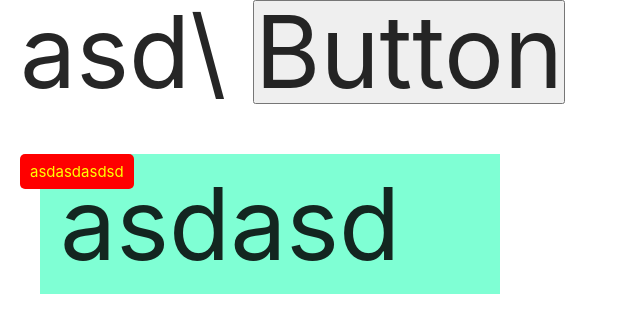
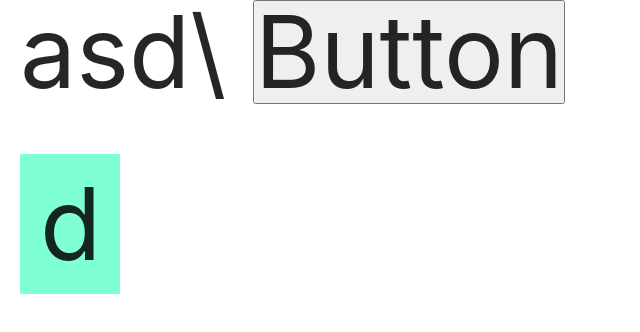
Before and after one commit to lzt-T/carpediemUi, a Vue app: page / in a window 1280 px wide. Shown: the top 332 px of the page, without its empty margins (0-640 px from the left). Built offline with nearby package versions, Linux system fonts and the light colour scheme.

Commit message:
feat: tooltip组件完成

```diff
--- a/examples/App.vue
+++ b/examples/App.vue
@@ -3,13 +3,8 @@
     asd\
     <button @click="onSizeChange">Button</button>
     <div class="suu">
-      <cd-tooltip
-        backgroundColor="red"
-        color="yellow"
-        content="asdasdasdsd"
-        direction="top"
-      >
-        <div class="ppp">asdasd</div></cd-tooltip
+      <cd-tooltip content="sdaytyytytytytytt" direction="left">
+        <div class="ppp">d</div></cd-tooltip
       >
     </div>
   </div>
@@ -68,10 +63,10 @@ export default {
 .suu {
   margin-top: 50px;
   height: 600px;
-  width: 500px;
+  width: 100px;
 }
 .ppp {
-  margin: 20px;
+  /* margin: 20px; */
   background-color: aquamarine;
   padding: 20px;
 }
--- a/packages/tooltip/src/tooltip.vue
+++ b/packages/tooltip/src/tooltip.vue
@@ -1,7 +1,28 @@
 <template>
-  <div class="cd-tooltip-frame">
-    <div :class="{ 'cd-tooltip': true }" ref="tooltip">
-      <div :class="{ 'cd-tooltip-icon': true }"></div>
+  <div
+    class="cd-tooltip-frame"
+    @mouseenter="onMouseenter"
+    @mouseleave="onMouseleave"
+  >
+    <div
+      :class="{
+        'cd-tooltip': true,
+        'cd-tooltip-top': direction == 'top' && isHover,
+        'cd-tooltip-bottom': direction == 'bottom' && isHover,
+        'cd-tooltip-left': direction == 'left' && isHover,
+        'cd-tooltip-right': direction == 'right' && isHover,
+      }"
+      ref="tooltip"
+    >
+      <div
+        :class="{
+          'cd-tooltip-icon': true,
+          'cd-tooltip-icon-top': direction == 'top' && isHover,
+          'cd-tooltip-icon-bottom': direction == 'bottom' && isHover,
+          'cd-tooltip-icon-left': direction == 'left' && isHover,
+          'cd-tooltip-icon-right': direction == 'right' && isHover,
+        }"
+      ></div>
       <div>{{ content }}</div>
     </div>
     <div>
@@ -35,41 +56,24 @@ export default defineComponent({
     let tooltip = ref();
     let heightData = ref<number>();
     let widthData = ref<number>();
-    interface Direction {
-      top: number | undefined;
-      bottom: number | undefined;
-      left: number | undefined;
-      right: number | undefined;
-    }
-
-    let iconDirection = reactive<Direction>({
-      top: undefined,
-      bottom: undefined,
-      left: undefined,
-      right: undefined,
-    });
-    let tooltipDirection = reactive<Direction>({
-      top: undefined,
-      bottom: undefined,
-      left: undefined,
-      right: undefined,
-    });
-
-    function setDirection() {
-      if (props.direction == "top") {
-      } else if (props.direction == "bottom") {
-      } else if (props.direction == "left") {
-      } else if (props.direction == "right") {
-      }
-    }
+    let isHover = ref<boolean>();
     onMounted(() => {
       heightData.value = tooltip.value.clientHeight;
       widthData.value = tooltip.value.clientWidth;
     });
+    function onMouseenter() {
+      isHover.value = true;
+    }
+    function onMouseleave() {
+      isHover.value = false;
+    }
     return {
       tooltip,
       heightData,
       widthData,
+      onMouseenter,
+      onMouseleave,
+      isHover,
     };
   },
 });
@@ -80,17 +84,67 @@ export default defineComponent({
   position: relative;
 }
 .cd-tooltip {
+  white-space: nowrap;
+  opacity: 0;
   position: absolute;
-  top: 0;
-  left: 0;
-  display: inline-block;
   padding: 10px;
   border-radius: 5px;
   font-size: 15px;
-  line-height: 15px;
+  line-height: 21px;
   background-color: v-bind(backgroundColor);
   color: v-bind(color);
 }
+.cd-tooltip-top {
+  opacity: 1;
+  top: v-bind(-heightData-8 + "px");
+  left: 50%;
+  transform: translateX(-50%);
+}
+.cd-tooltip-bottom {
+  opacity: 1;
+  bottom: v-bind(-heightData-8 + "px");
+  left: 50%;
+  transform: translateX(-50%);
+}
+.cd-tooltip-left {
+  opacity: 1;
+  top: 50%;
+  transform: translateY(-50%);
+  left: v-bind(-widthData-8 + "px");
+}
+.cd-tooltip-right {
+  opacity: 1;
+  top: 50%;
+  transform: translateY(-50%);
+  right: v-bind(-widthData-8 + "px");
+}
 .cd-tooltip-icon {
+  position: absolute;
+  z-index: 2;
+  height: 0;
+  width: 0;
+  border-width: 4px;
+  border-style: solid;
+  border-color: v-bind(backgroundColor);
+}
+.cd-tooltip-icon-top {
+  left: 50%;
+  transform: translateX(-50%) rotate(45deg);
+  bottom: -3px;
+}
+.cd-tooltip-icon-bottom {
+  left: 50%;
+  transform: translateX(-50%) rotate(45deg);
+  top: -3px;
+}
+.cd-tooltip-icon-left {
+  right: -3px;
+  top: 50%;
+  transform: translateY(-50%) rotate(45deg);
+}
+.cd-tooltip-icon-right {
+  left: -3px;
+  top: 50%;
+  transform: translateY(-50%) rotate(45deg);
 }
 </style>
```
